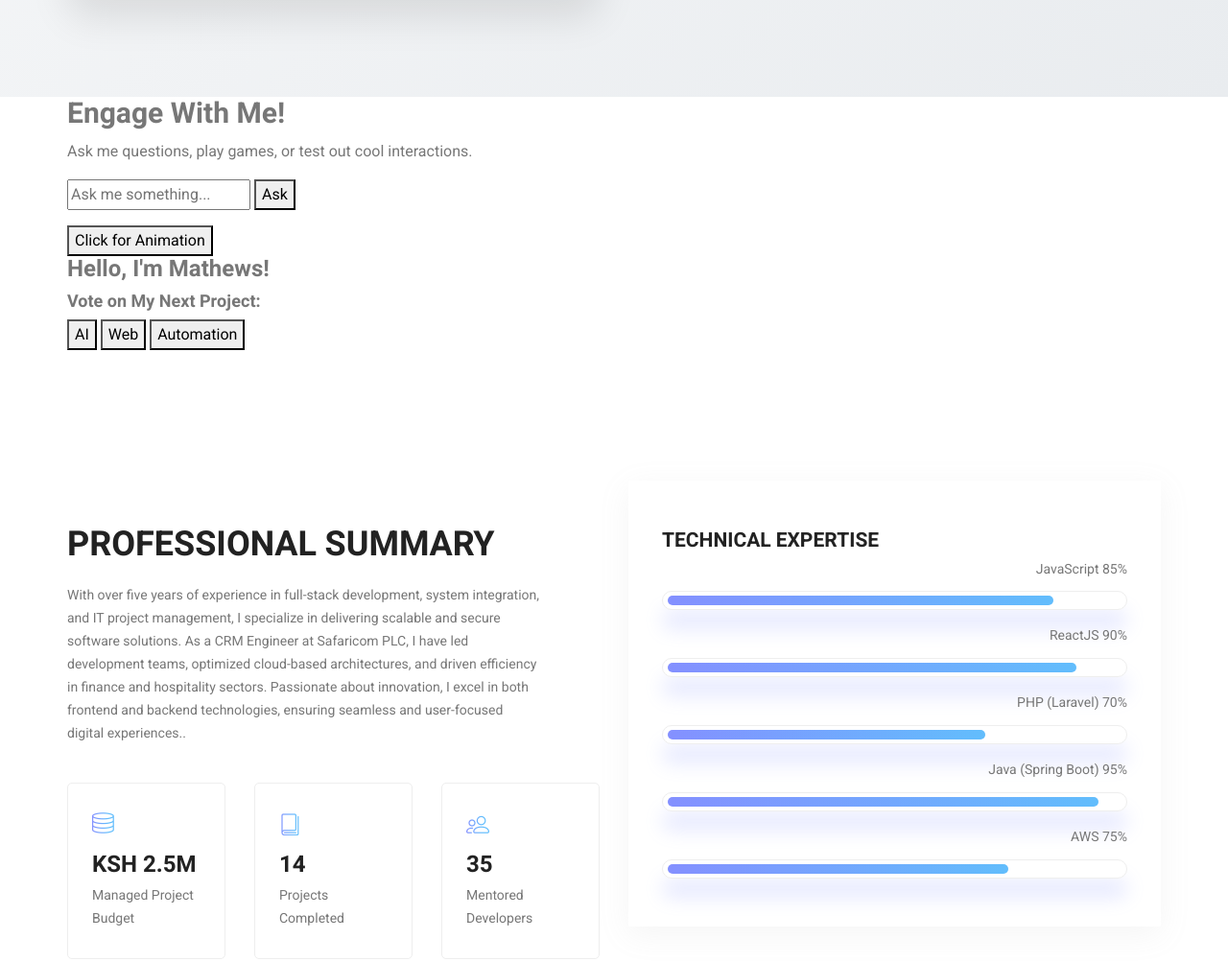
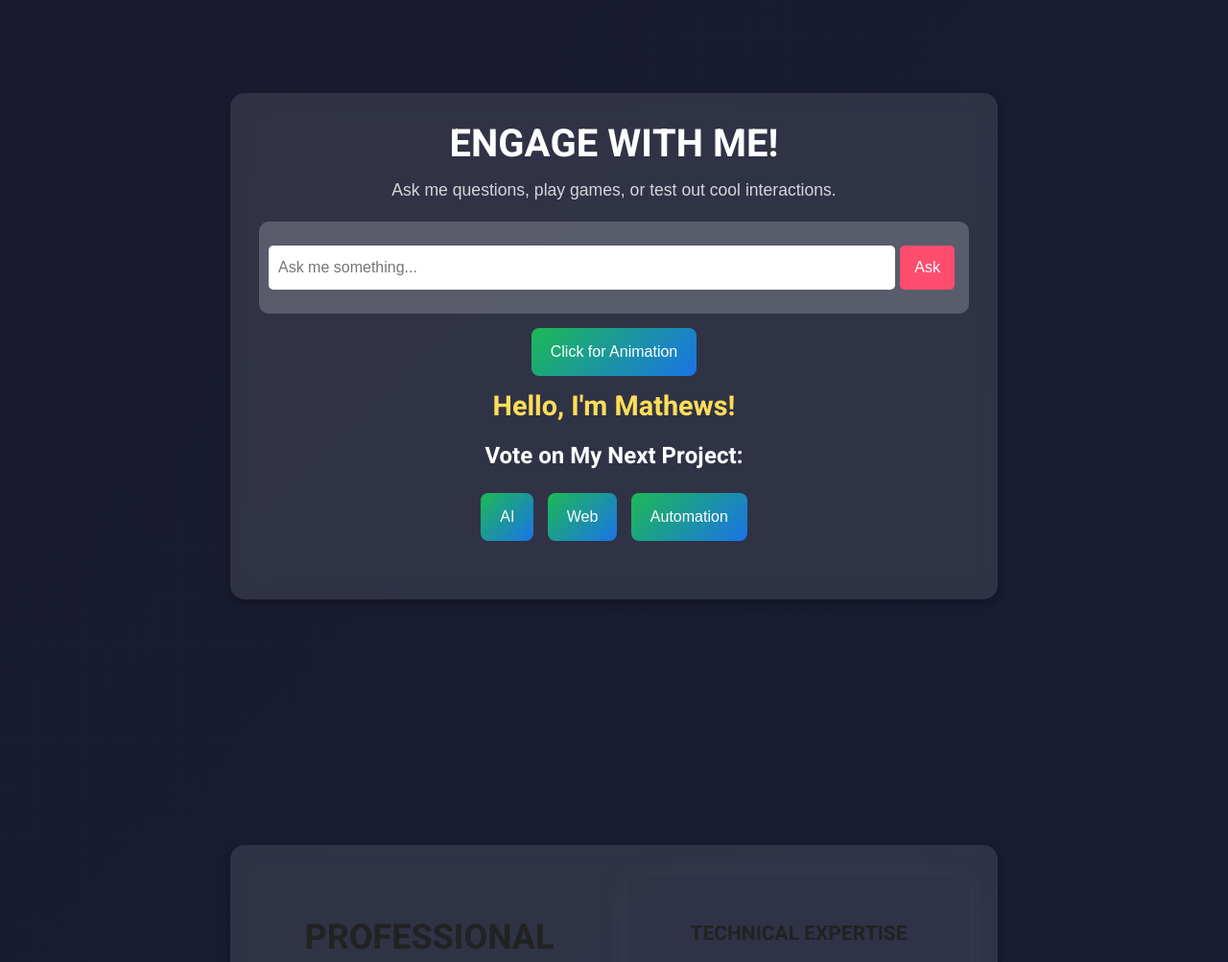
Before and after one commit to mathewonyango/mathewsonyango.github.io, a plain HTML site: page index.html in a window 1280 px wide. Shown: the part 849-1852 px from the top of the page at 96% size. Drawn offline with Linux system fonts and the light colour scheme; some packages are replaced by stand-ins of ours.

Commit message:
interactions

```diff
--- a/index.html
+++ b/index.html
@@ -287,6 +287,137 @@
 				margin-bottom: 30px;
 			  }
 			}
+
+			/* Global Styles */
+body {
+    font-family: 'Poppins', sans-serif;
+    background: linear-gradient(135deg, #1a1a2e, #16213e);
+    color: #fff;
+    text-align: center;
+    margin: 0;
+    padding: 0;
+}
+
+/* Container */
+#interactive_section {
+    display: flex;
+    justify-content: center;
+    align-items: center;
+    min-height: 100vh;
+    padding: 20px;
+}
+
+.container {
+    width: 90%;
+    max-width: 800px;
+    background: rgba(255, 255, 255, 0.1);
+    backdrop-filter: blur(10px);
+    padding: 30px;
+    border-radius: 15px;
+    box-shadow: 0px 4px 10px rgba(0, 0, 0, 0.3);
+    animation: fadeIn 1s ease-in-out;
+}
+
+/* Section Headings */
+h2 {
+    font-size: 2.5rem;
+    text-transform: uppercase;
+    font-weight: bold;
+    margin-bottom: 10px;
+}
+
+p {
+    font-size: 1.1rem;
+    opacity: 0.8;
+}
+
+/* Q&A Box */
+.qa_box {
+    display: flex;
+    justify-content: space-between;
+    align-items: center;
+    background: rgba(255, 255, 255, 0.2);
+    padding: 10px;
+    border-radius: 10px;
+    margin-top: 20px;
+}
+
+.qa_box input {
+    flex: 1;
+    padding: 10px;
+    font-size: 1rem;
+    border: none;
+    outline: none;
+    border-radius: 5px;
+}
+
+.qa_box button {
+    background: #ff4d6d;
+    color: white;
+    border: none;
+    padding: 10px 15px;
+    border-radius: 5px;
+    cursor: pointer;
+    transition: 0.3s ease-in-out;
+}
+
+.qa_box button:hover {
+    background: #ff1e50;
+    transform: scale(1.05);
+}
+
+/* Animation Button */
+button {
+    background: linear-gradient(135deg, #1db954, #1a73e8);
+    border: none;
+    color: white;
+    padding: 12px 20px;
+    border-radius: 8px;
+    font-size: 1rem;
+    cursor: pointer;
+    transition: all 0.3s ease-in-out;
+    margin: 15px 5px;
+}
+
+button:hover {
+    transform: scale(1.1);
+    box-shadow: 0px 0px 10px rgba(255, 255, 255, 0.3);
+}
+
+/* Animated Text */
+#animatedText {
+    font-size: 1.8rem;
+    font-weight: bold;
+    color: #ffde59;
+    transition: all 0.5s ease-in-out;
+}
+
+/* Poll Section */
+h4 {
+    font-size: 1.5rem;
+    margin-top: 20px;
+}
+
+/* Vote Results */
+#voteResults {
+    margin-top: 10px;
+    font-size: 1.2rem;
+    font-weight: bold;
+    color: #1db954;
+}
+
+/* Animations */
+@keyframes fadeIn {
+    from {
+        opacity: 0;
+        transform: translateY(-10px);
+    }
+    to {
+        opacity: 1;
+        transform: translateY(0);
+    }
+}
+
 		  </style>
 		</head>
 		<body>
@@ -338,7 +469,43 @@
 				<p id="voteResults"></p>
 			</div>
 		</section>
+		<script>
+	// Simple Q&A Logic
+function askQuestion() {
+    const question = document.getElementById("user_question").value.toLowerCase();
+    const response = document.getElementById("answer_response");
 
+    let answers = {
+        "who are you": "I'm Mathews, a Full Stack Developer & CRM Engineer!",
+        "what do you do": "I build scalable software and optimize CRM systems.",
+        "how can i connect with you": "Find me on LinkedIn or GitHub!"
+    };
+
+    response.innerText = answers[question] || "I don’t have an answer for that yet!";
+}
+
+// Animation Effect
+function animateText() {
+    let text = document.getElementById("animatedText");
+    text.style.transition = "all 0.5s ease-in-out";
+    text.style.transform = "scale(1.2)";
+    text.style.color = "#ff4500";
+
+    setTimeout(() => {
+        text.style.transform = "scale(1)";
+        text.style.color = "#000";
+    }, 1000);
+}
+
+// Simple Poll Voting
+let votes = { "AI Project": 0, "Web App": 0, "Automation Tool": 0 };
+
+function vote(option) {
+    votes[option]++;
+    document.getElementById("voteResults").innerText = `Votes: AI(${votes["AI Project"]}), Web(${votes["Web App"]}), Automation(${votes["Automation Tool"]})`;
+}
+
+		</script>
 
 		  <!-- // end of interaction  -->
         <!--================End Home Banner Area =================-->
```
